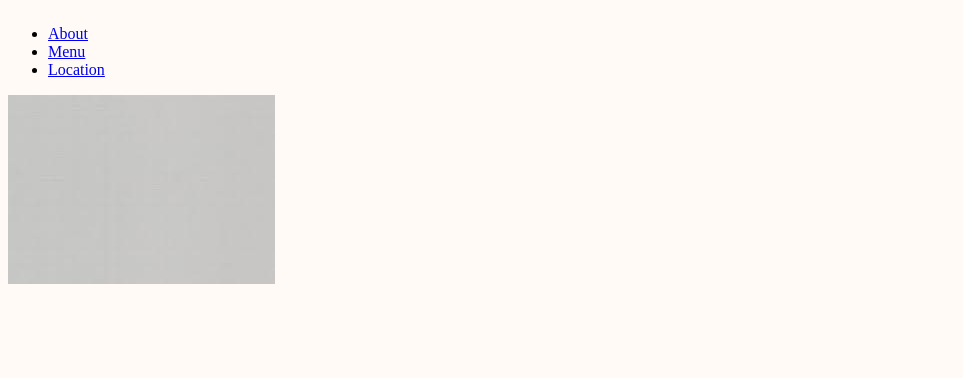
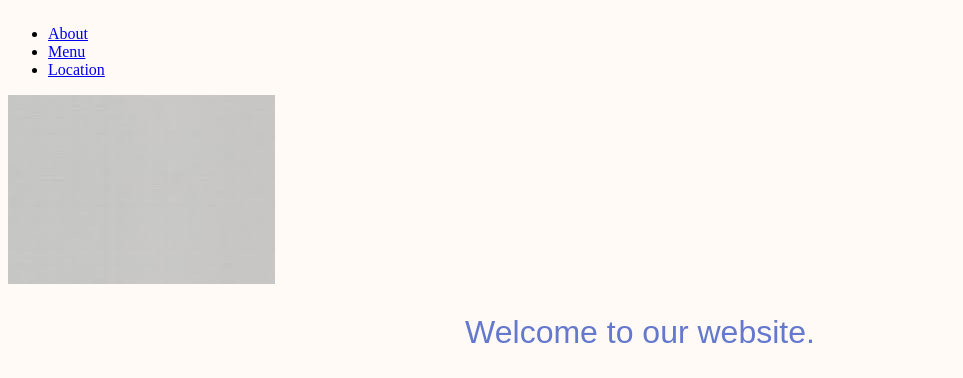
Before and after one commit to helenkang522/helenkang522.github.io, a plain HTML site: page grc338/website-content-hierarchy/index.html in a window 1280 px wide. Shown: the part 497-875 px from the top of the page, without its empty margins (0-963 px from the left). Before the commit the page ends 800 px from the top, so only its background shows below. Drawn offline with Linux system fonts and the light colour scheme; files that its build step writes are made by us from their sources.

Commit message:
Update index.html

```diff
--- a/grc338/website-content-hierarchy/index.html
+++ b/grc338/website-content-hierarchy/index.html
@@ -23,5 +23,6 @@
             <div class="introimage">
                 <img src="outside.jpg" alt="Outside View of Cafe">
             </div>
+            <h2>Welcome to our website.</h2>
         </body>
     </html>
```
